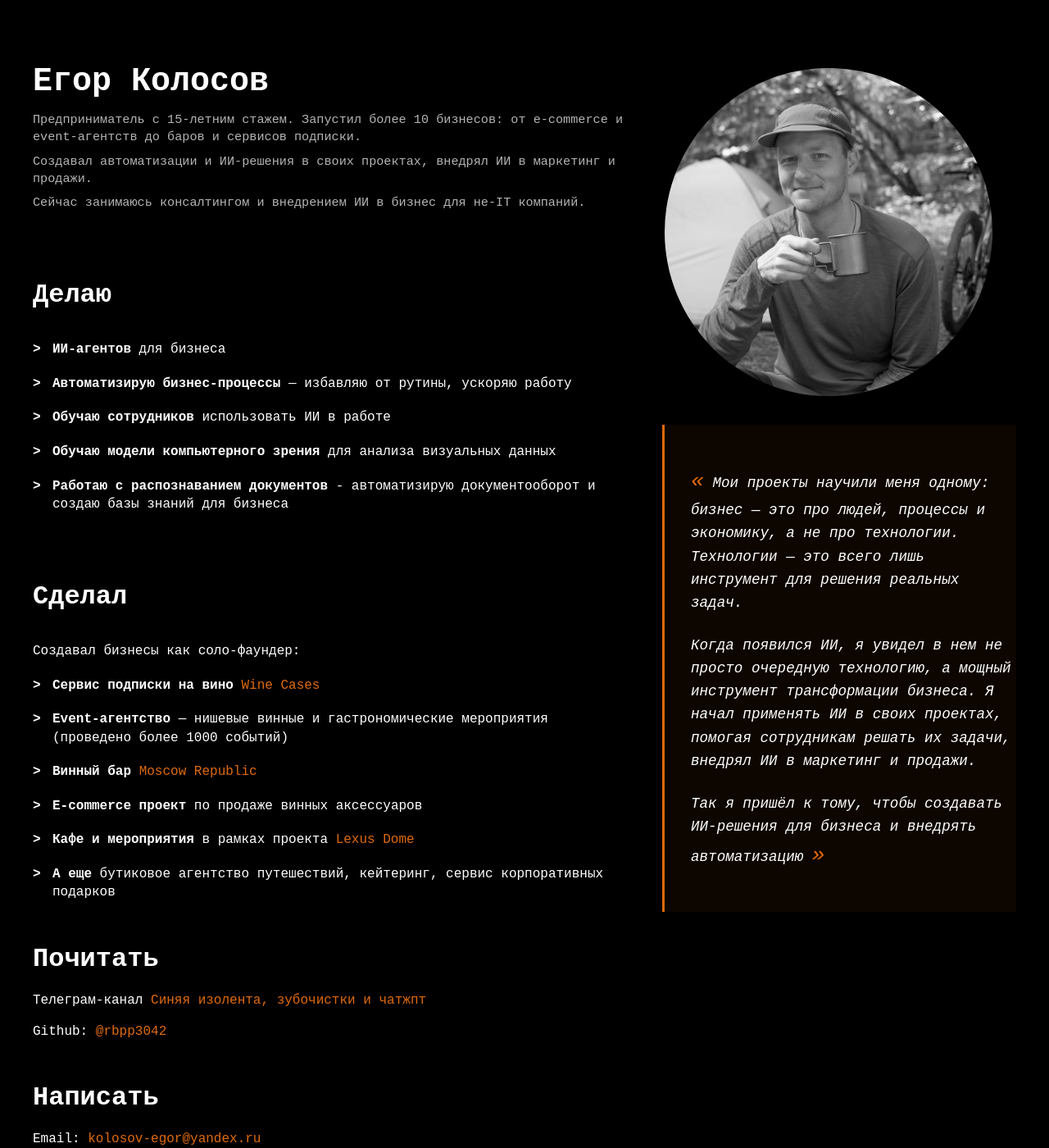
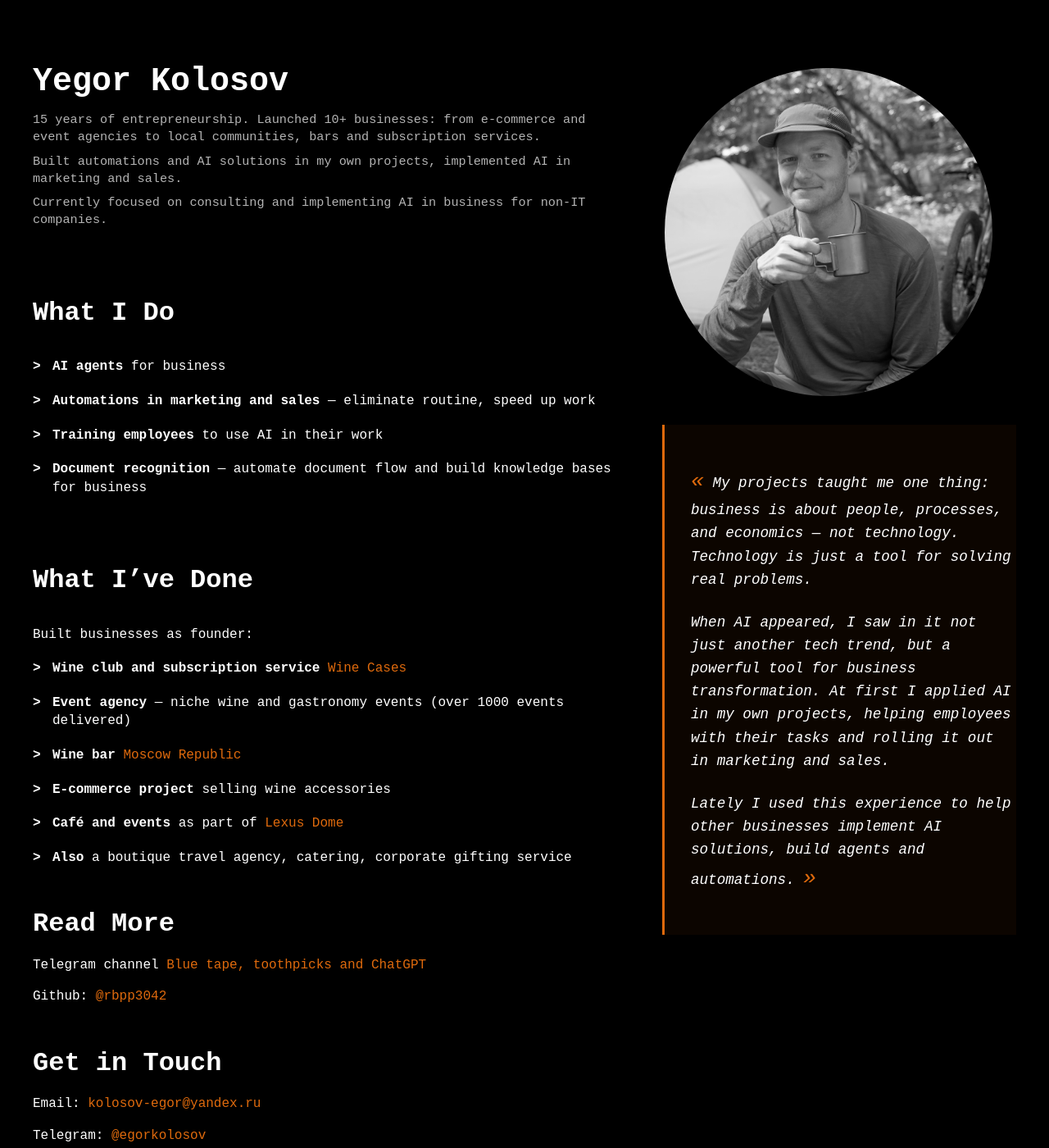
Before and after one commit to rbpp3042/my_notes, a Jekyll site: the page built from index.md, in a window 1280 px wide and 1400 px high. Shown: the whole window at 82% size. Built offline with Jekyll 4.4.1, drawn with Linux system fonts in a browser that asks for light colours.

Commit message:
English landing page, Russian backup, config for GitHub Pages
Made-with: Cursor

```diff
--- a/_config.yml
+++ b/_config.yml
@@ -1,31 +1,31 @@
-# Настройки сайта
-title: Егор Колосов
-author: Егор Колосов
+# Site settings
+title: Yegor Kolosov
+author: Yegor Kolosov
 email: kolosov-egor@yandex.ru
-description: Идеи, мысли, проекты
+description: Ideas, thoughts, projects
 
-# Настройки сборки
+# Build settings
 remote_theme: riggraz/no-style-please
 plugins:
   - jekyll-feed
   - jekyll-seo-tag
   - jekyll-remote-theme
 
-# Структура URL для постов
+# Post URL structure
 permalink: /post/:title/
 
-# Базовый URL для GitHub Pages
+# GitHub Pages base URL (site: https://rbpp3042.github.io/my_notes)
 baseurl: "/my_notes"
 url: "https://rbpp3042.github.io"
 
-# Дополнительные настройки темы
+# Theme settings
 theme_config:
   appearance: "dark"
   back_home_text: "← Home"
-  date_format: "%d.%m.%Y"
+  date_format: "%Y-%m-%d"
   show_description: true
 
-# Настройки GitHub Pages
+# GitHub Pages
 github: [metadata]
 encoding: UTF-8
 kramdown:
--- a/index.md
+++ b/index.md
@@ -1,48 +1,47 @@
 ---
 layout: landing
-title: Егор Колосов - ИИ-консалтинг и внедрение
+title: Yegor Kolosov - AI-agents and automations
 ---
 
 <div class="two-column-layout" markdown="1">
 
 <div class="main-column" markdown="1">
 
-# Егор Колосов
+# Yegor Kolosov
 
-Предприниматель с 15-летним стажем. Запустил более 10 бизнесов: от e-commerce и event-агентств до баров и сервисов подписки.
+15 years of entrepreneurship. Launched 10+ businesses: from e-commerce and event agencies to local communities, bars and subscription services.
 
-Создавал автоматизации и ИИ-решения в своих проектах, внедрял ИИ в маркетинг и продажи.
+Built automations and AI solutions in my own projects, implemented AI in marketing and sales.
 
-Сейчас занимаюсь консалтингом и внедрением ИИ в бизнес для не-IT компаний.
+Currently focused on consulting and implementing AI in business for non-IT companies.
 
-## Делаю
+## What I Do
 
-- **ИИ-агентов** для бизнеса
-- **Автоматизирую бизнес-процессы** — избавляю от рутины, ускоряю работу
-- **Обучаю сотрудников** использовать ИИ в работе
-- **Обучаю модели компьютерного зрения** для анализа визуальных данных
-- **Работаю с распознаванием документов** - автоматизирую документооборот и создаю базы знаний для бизнеса
+- **AI agents** for business
+- **Automations in marketing and sales** — eliminate routine, speed up work
+- **Training employees** to use AI in their work
+- **Document recognition** — automate document flow and build knowledge bases for business
 
-## Сделал
+## What I've Done
 
-Создавал бизнесы как соло-фаундер:
+Built businesses as founder:
 
-- **Сервис подписки на вино** [Wine Cases](https://winecases.me)
-- **Event-агентство** — нишевые винные и гастрономические мероприятия (проведено более 1000 событий)
-- **Винный бар** [Moscow Republic](https://www.instagram.com/moscow.republic/)
-- **E-commerce проект** по продаже винных аксессуаров
-- **Кафе и мероприятия** в рамках проекта [Lexus Dome](https://www.facebook.com/lexusdome/)
-- **А еще** бутиковое агентство путешествий, кейтеринг, сервис корпоративных подарков
+- **Wine club and subscription service** [Wine Cases](https://wine.winecases.me)
+- **Event agency** — niche wine and gastronomy events (over 1000 events delivered)
+- **Wine bar** [Moscow Republic](https://www.instagram.com/moscow.republic/)
+- **E-commerce project** selling wine accessories
+- **Café and events** as part of [Lexus Dome](https://www.facebook.com/lexusdome/)
+- **Also** a boutique travel agency, catering, corporate gifting service
 
 <div class="contacts" markdown="1">
 
-## Почитать
+## Read More
 
-Телеграм-канал [Синяя изолента, зубочистки и чатжпт](https://t.me/blue_tape)
+Telegram channel [Blue tape, toothpicks and ChatGPT](https://t.me/blue_tape)
 
 Github: [@rbpp3042](https://github.com/rbpp3042)
 
-## Написать
+## Get in Touch
 
 Email: [kolosov-egor@yandex.ru](mailto:kolosov-egor@yandex.ru)
 
@@ -57,17 +56,17 @@ Telegram: [@egorkolosov](https://t.me/egorkolosov)
 
 <div class="side-column" markdown="1">
 
-![Егор Колосов]({{ site.baseurl }}/assets/images/profile.jpg)
+![Yegor Kolosov]({{ site.baseurl }}/assets/images/profile.jpg)
 
 </div>
 
 <div class="accent-block" markdown="1">
 
-> <span class="quote-symbol"><<</span> Мои проекты научили меня одному: бизнес — это про людей, процессы и экономику, а не про технологии. Технологии — это всего лишь инструмент для решения реальных задач.
+> <span class="quote-symbol"><<</span> My projects taught me one thing: business is about people, processes, and economics — not technology. Technology is just a tool for solving real problems.
 
-> Когда появился ИИ, я увидел в нем не просто очередную технологию, а мощный инструмент трансформации бизнеса. Я начал применять ИИ в своих проектах, помогая сотрудникам решать их задачи, внедрял ИИ в маркетинг и продажи.
+> When AI appeared, I saw in it not just another tech trend, but a powerful tool for business transformation. At first I applied AI in my own projects, helping employees with their tasks and rolling it out in marketing and sales.
 
-> Так я пришёл к тому, чтобы создавать ИИ-решения для бизнеса и внедрять автоматизацию <span class="quote-symbol">>></span>
+> Lately I used this experience to help other businesses implement AI solutions, build agents and automations. <span class="quote-symbol">>></span>
 
 </div>
 
```
Also changed, not shown: index_ru.md (added, +76 -0 lines).
